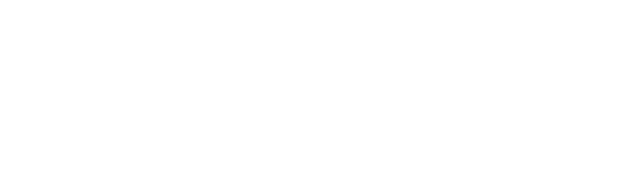
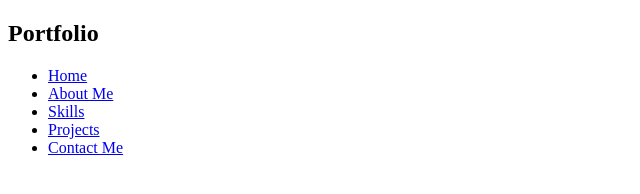
Before and after one commit to liamhuynh98/basicPortfolio, a plain HTML site: page index.html in a window 1280 px wide. Shown: the whole page, without its empty margins (0-640 px from the left). Drawn offline with Linux system fonts and the light colour scheme.

Commit message:
set up top nav

```diff
--- a/index.html
+++ b/index.html
@@ -4,8 +4,22 @@
     <meta charset="UTF-8" />
     <meta http-equiv="X-UA-Compatible" content="IE=edge" />
     <meta name="viewport" content="width=device-width, initial-scale=1.0" />
+    <link rel="stylesheet" type="text/css" href="style/styles.css" />
     <title>Liam's Portfolio</title>
     <div></div>
   </head>
-  <body></body>
+  <body>
+    <div class="top-nav-options">
+      <nav>
+        <h2 class="logo">Portfolio</h2>
+        <ul>
+          <li><a href="#">Home</a></li>
+          <li><a href="#">About Me</a></li>
+          <li><a href="#">Skills</a></li>
+          <li><a href="#">Projects</a></li>
+          <li><a href="#">Contact Me</a></li>
+        </ul>
+      </nav>
+    </div>
+  </body>
 </html>
--- /dev/null
+++ b/style/styles.css
@@ -0,0 +1,4 @@
+.landing-screen-background {
+  width: 100%;
+  height: 100%;
+}
```
Also changed, not shown: img/landing_wallpaper.jpg (added).
